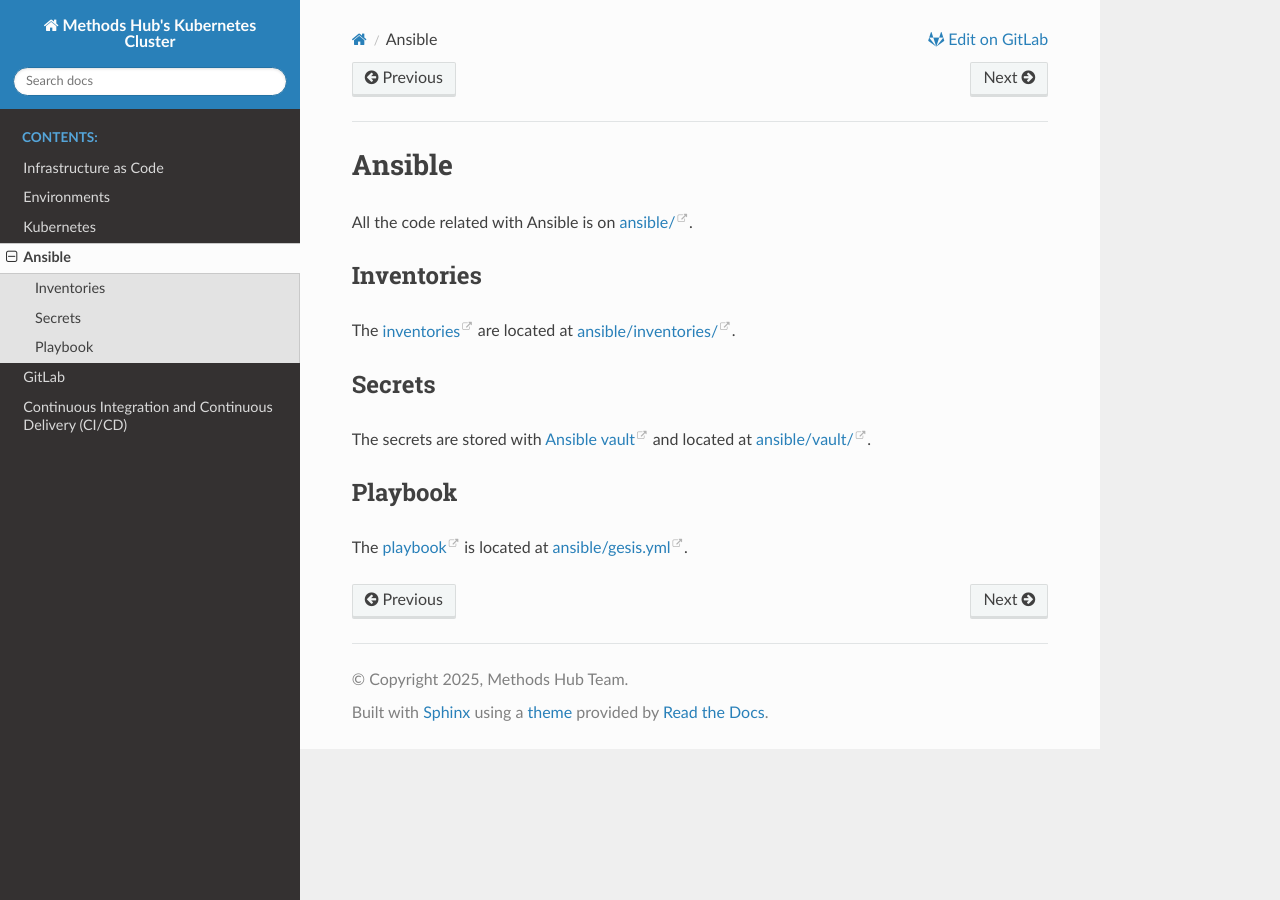
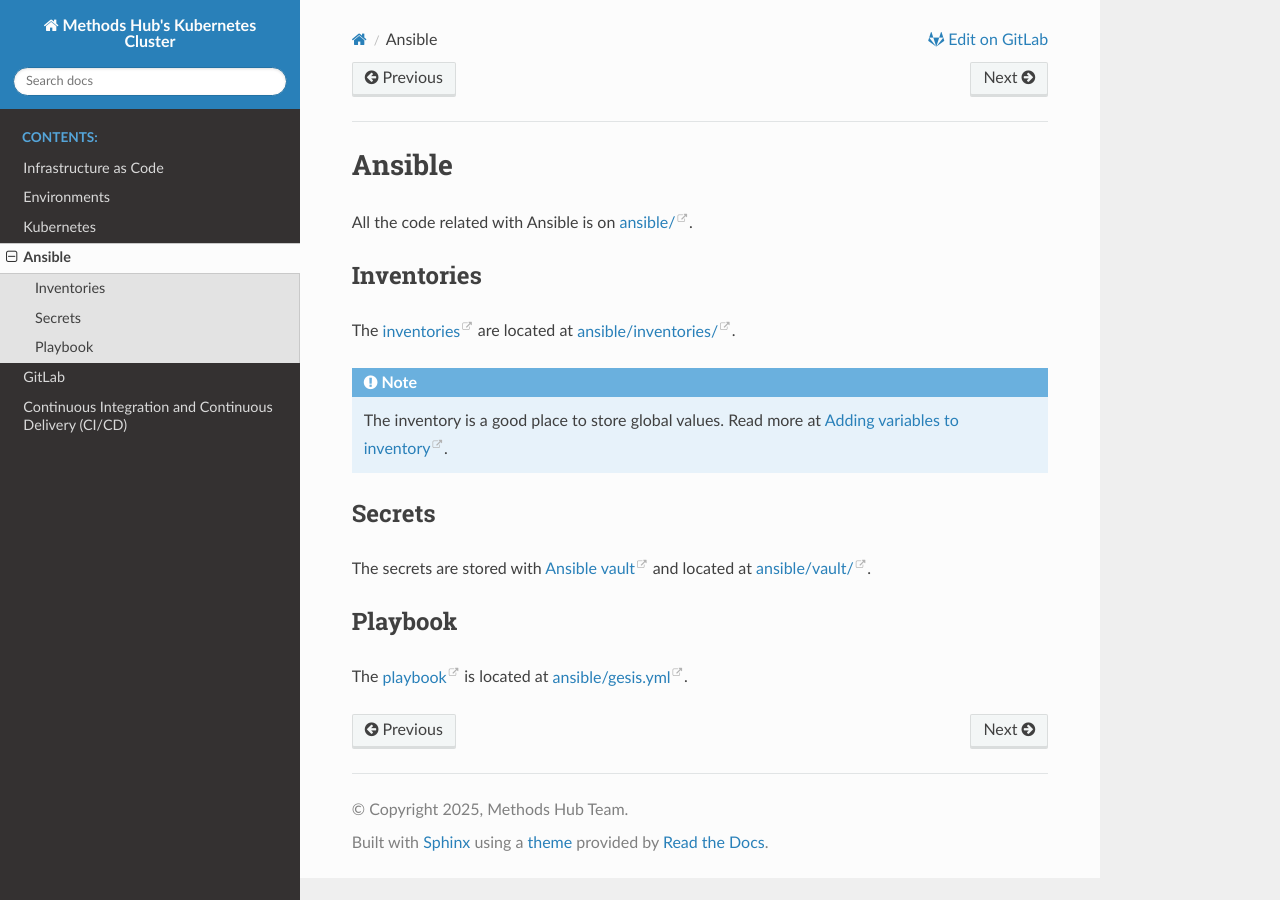
Before and after one commit to gesiscss/gesis.mybinder.org, a Sphinx documentation site: the page built from docs/source/ansible.rst, in a window 1280 px wide. Built offline with Sphinx 7.4.7 and the Read the Docs theme 3.1.0, drawn with Linux system fonts in a browser that asks for light colours.

Commit message:
Add small note about Ansible

```diff
--- a/docs/source/ansible.rst
+++ b/docs/source/ansible.rst
@@ -8,6 +8,10 @@ Inventories
 
 The `inventories <https://docs.ansible.com/ansible/latest/getting_started/get_started_inventory.html>`_ are located at `ansible/inventories/ <https://git.gesis.org/methods-hub/binder.methodshub.gesis.org/-/tree/main/ansible/inventories?ref_type=heads>`_.
 
+..  note::
+
+    The inventory is a good place to store global values. Read more at `Adding variables to inventory <https://docs.ansible.com/ansible/latest/inventory_guide/intro_inventory.html#adding-variables-to-inventory>`_.
+
 Secrets
 -------
 
```
